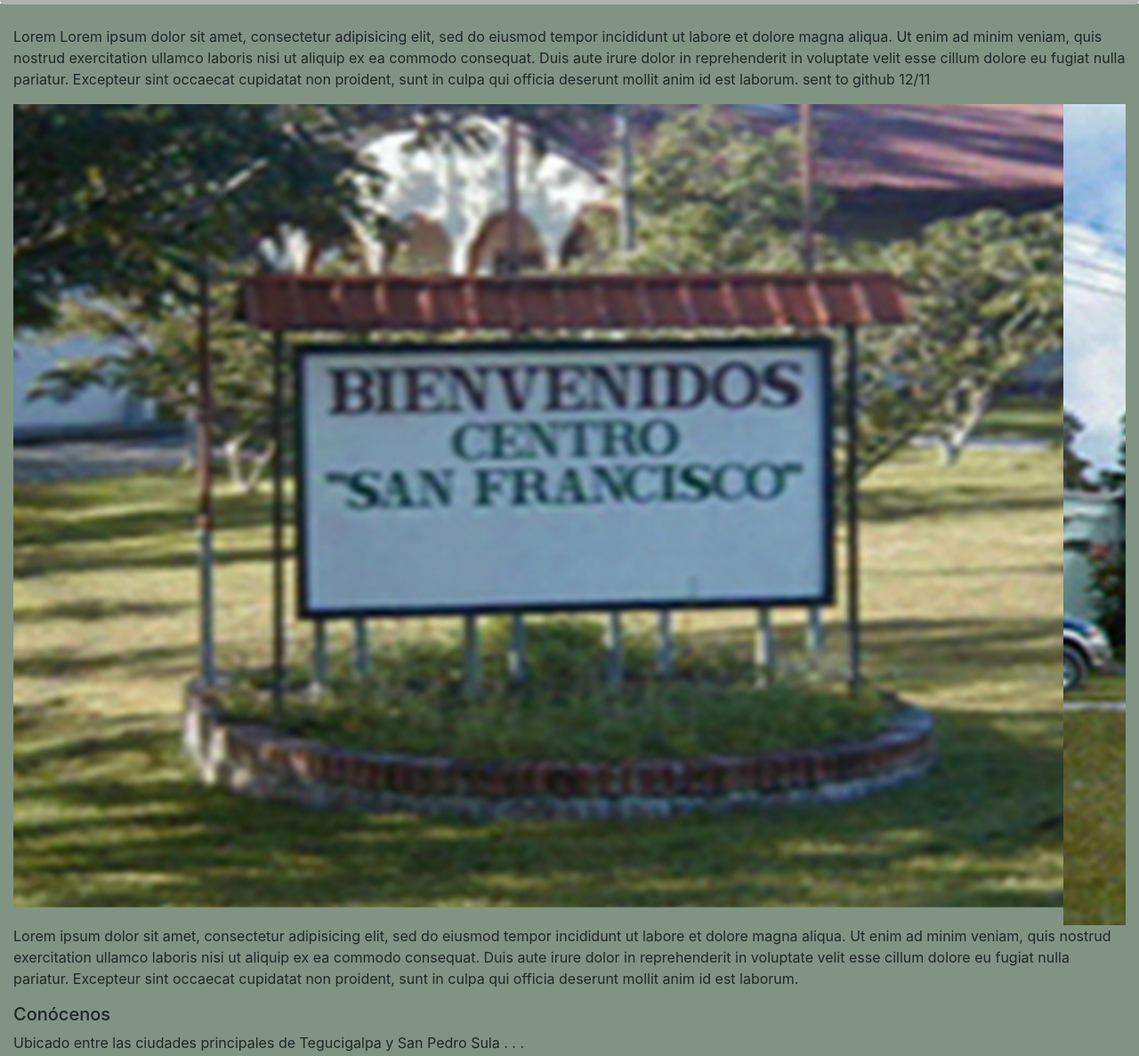
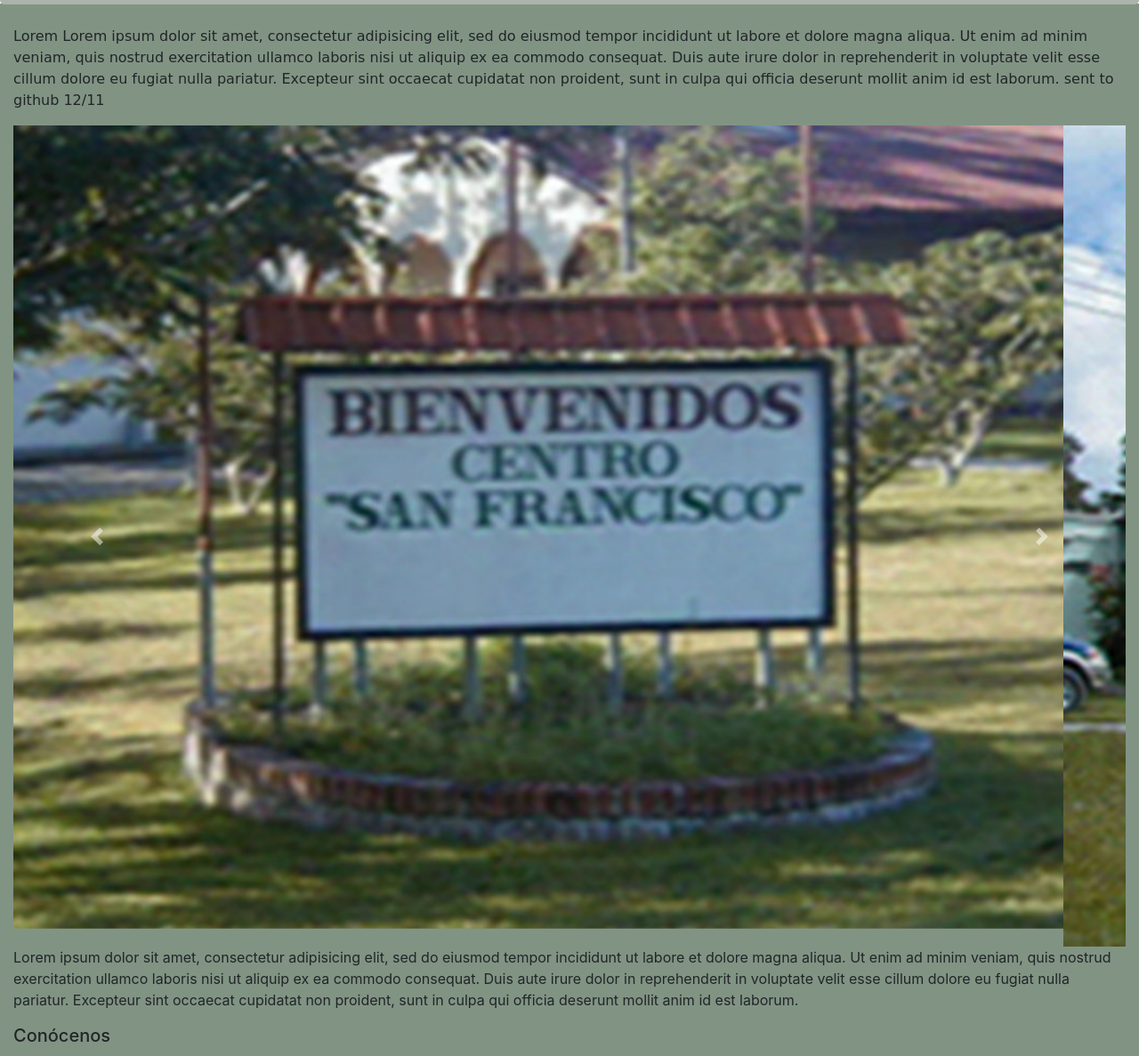
Before and after one commit to Tronnie/csf, a plain HTML site: page index.html in a window 1280 px wide. Shown: the part 287-1474 px from the top of the page at 89% size. Drawn offline with nearby package versions, Linux system fonts and the light colour scheme.

Commit message:
added prev/next buttons but not working

```diff
--- a/assets/css/style.css
+++ b/assets/css/style.css
@@ -43,6 +43,10 @@
   padding-bottom: 25px;
 }
 
+.intro{
+  font-family: cursive;
+}
+
 
 .page-footer{
   background-color: #e6f0e7;
--- a/index.html
+++ b/index.html
@@ -42,7 +42,7 @@
       </div>
 
     <div class="container-fluid">
-      <div>
+      <div class="intro">
         <p>
           Lorem Lorem ipsum dolor sit amet, consectetur adipisicing elit, sed do eiusmod tempor incididunt ut labore et dolore magna aliqua. Ut enim ad minim veniam, quis nostrud exercitation ullamco laboris nisi ut aliquip ex ea commodo consequat. Duis aute irure dolor in reprehenderit in voluptate velit esse cillum dolore eu fugiat nulla pariatur. Excepteur sint occaecat cupidatat non proident, sunt in culpa qui officia deserunt mollit anim id est laborum. sent to github 12/11
         </p>
@@ -77,10 +77,19 @@
           <div class="carousel-item">
             <img src="assets/images/1040/mainExtEste.jpg" class="d-block w-100" alt="mainExtEste">
           </div>
+          <!-- carousel controls -->
+          <a class="carousel-control-prev" href="#carouselControls" role="button" data-slide="prev">
+            <span class="carousel-control-prev-icon" aria-hidden="true"></span>
+            <span class="sr-only">Previous</span>
+          </a>
+          <a class="carousel-control-next" href="#carouselControls" role="button" data-slide="next">
+            <span class="carousel-control-next-icon" aria-hidden="true"></span>
+            <span class="sr-only">Next</span>
+          </a> <!--end carousel controls-->
         </div> <!--carousel inner-->
       </div> <!--carousel section-->
 
-      <div>
+      <div class="body">
         <p>
           Lorem ipsum dolor sit amet, consectetur adipisicing elit, sed do eiusmod tempor incididunt ut labore et dolore magna aliqua. Ut enim ad minim veniam, quis nostrud exercitation ullamco laboris nisi ut aliquip ex ea commodo consequat. Duis aute irure dolor in reprehenderit in voluptate velit esse cillum dolore eu fugiat nulla pariatur. Excepteur sint occaecat cupidatat non proident, sunt in culpa qui officia deserunt mollit anim id est laborum.
         </p>
```
Also changed, not shown: 1 other file.
